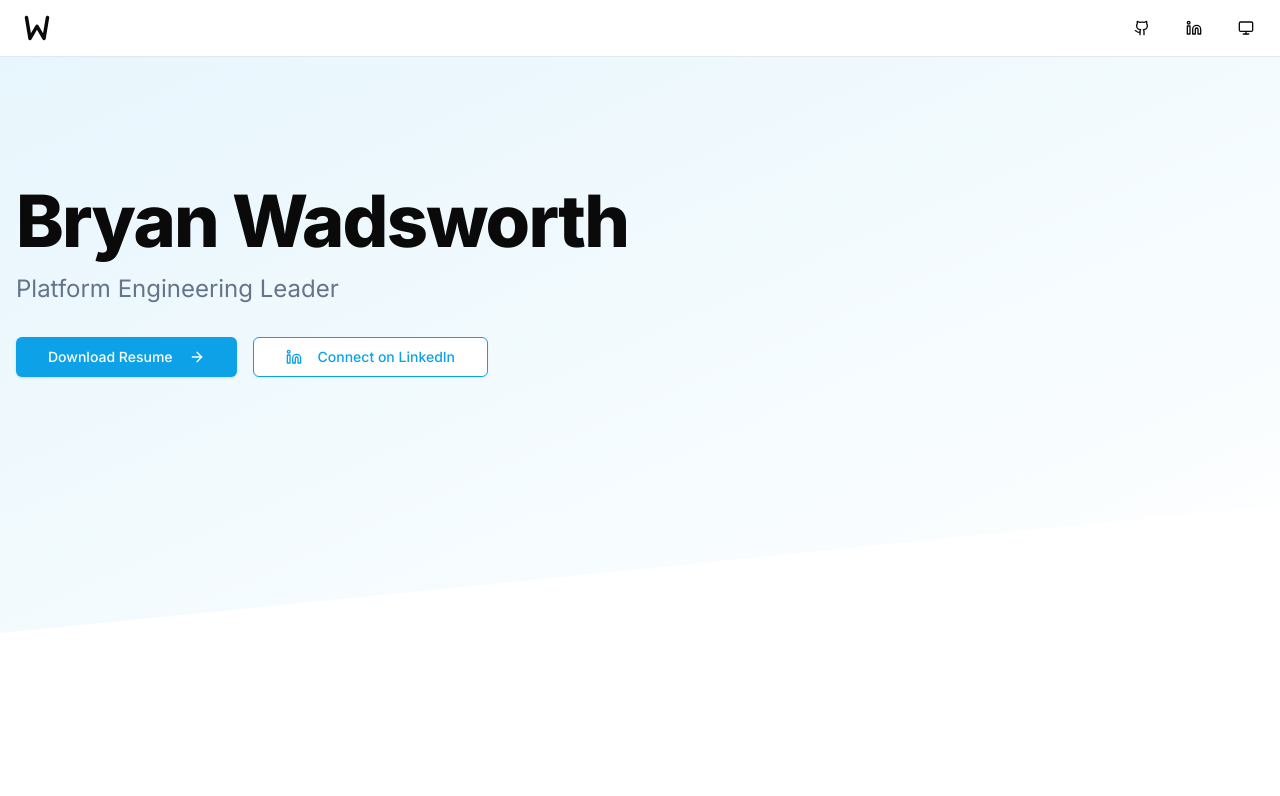
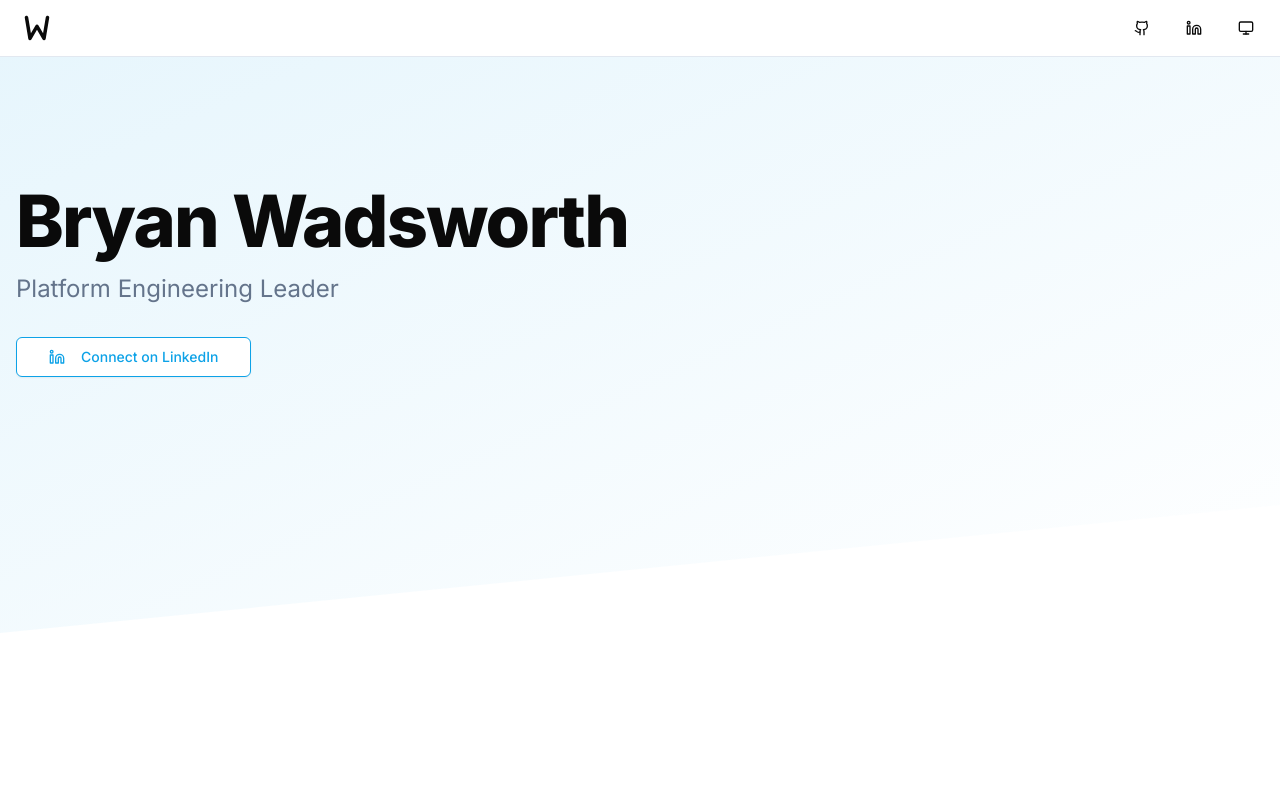
Before and after one commit to bwads001/resume-app, a Next.js app: page / in a window 1280 px wide. Shown: the top 796 px of the page. Built offline with nearby package versions, Linux system fonts and the light colour scheme.

Commit message:
Need to add pdf still :x

```diff
--- a/components/hero.tsx
+++ b/components/hero.tsx
@@ -15,12 +15,12 @@ export function Hero() {
           </p>
         </div>
         <div className="flex flex-col sm:flex-row gap-4">
-          <Button size="lg" className="bg-primary text-primary-foreground hover:bg-primary/90 dark:bg-primary dark:text-primary-foreground dark:hover:bg-primary/90" asChild>
+{/*           <Button size="lg" className="bg-primary text-primary-foreground hover:bg-primary/90 dark:bg-primary dark:text-primary-foreground dark:hover:bg-primary/90" asChild>
             <Link href="/path-to-your-resume.pdf" target="_blank" rel="noopener noreferrer">
               Download Resume
               <ArrowRight className="ml-2 h-4 w-4" />
             </Link>
-          </Button>
+          </Button> */}
           <Button size="lg" variant="outline" className="border-primary text-primary hover:bg-primary hover:text-primary-foreground dark:border-primary dark:text-primary dark:hover:bg-primary dark:hover:text-primary-foreground" asChild>
             <Link href="https://linkedin.com/in/your-linkedin-profile" target="_blank" rel="noopener noreferrer">
               <Linkedin className="mr-2 h-4 w-4" />
```
